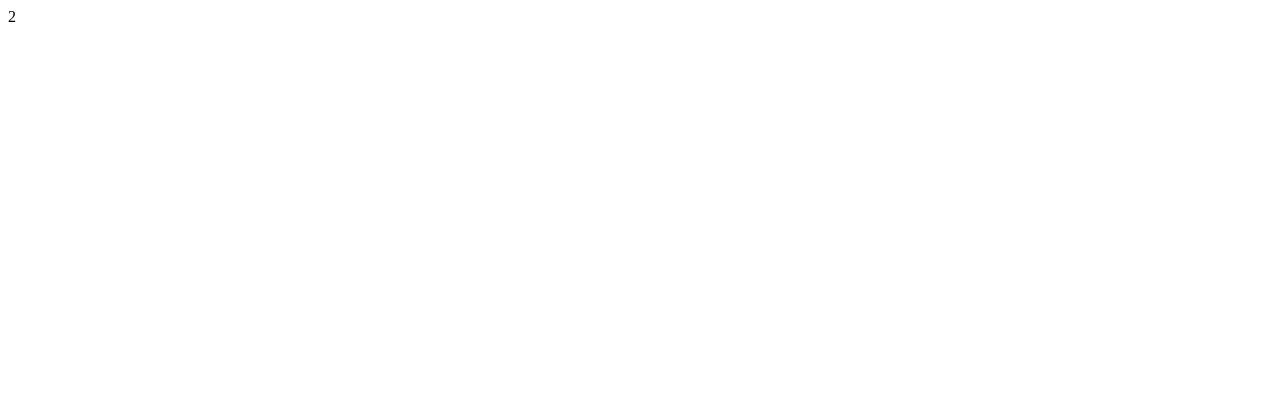
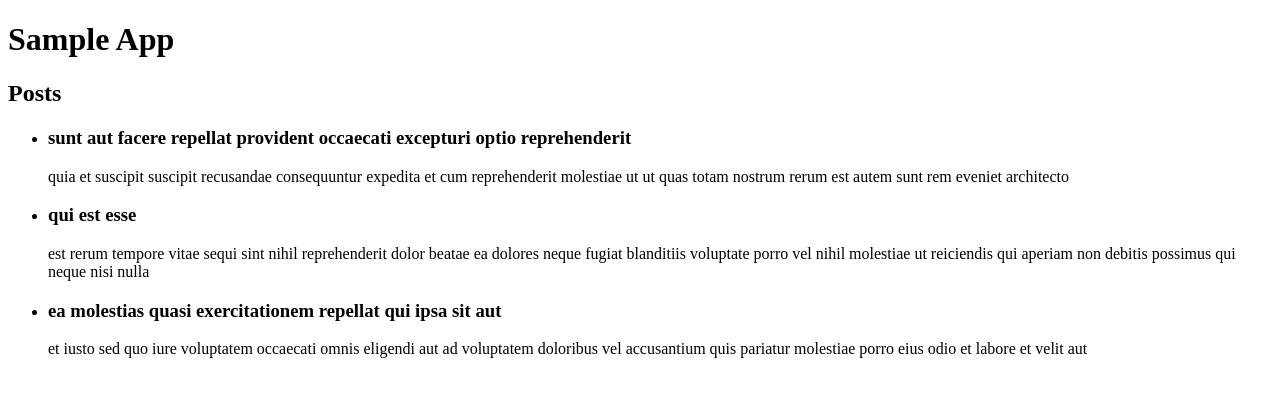
Before and after one commit to thoughtram/angular-upgrade-demo, a plain HTML site: page index.html in a window 1280 px wide. Drawn offline with nearby package versions, Linux system fonts and the light colour scheme.

Commit message:
step: controller

```diff
--- a/app.js
+++ b/app.js
@@ -1 +1,24 @@
 var app = angular.module('SampleApp', []);
+
+app.controller('PostsController', function () {
+  this.posts = [
+    {
+      "userId": 1,
+      "id": 1,
+      "title": "sunt aut facere repellat provident occaecati excepturi optio reprehenderit",
+      "body": "quia et suscipit\nsuscipit recusandae consequuntur expedita et cum\nreprehenderit molestiae ut ut quas totam\nnostrum rerum est autem sunt rem eveniet architecto"
+    },
+    {
+      "userId": 1,
+      "id": 2,
+      "title": "qui est esse",
+      "body": "est rerum tempore vitae\nsequi sint nihil reprehenderit dolor beatae ea dolores neque\nfugiat blanditiis voluptate porro vel nihil molestiae ut reiciendis\nqui aperiam non debitis possimus qui neque nisi nulla"
+    },
+    {
+      "userId": 1,
+      "id": 3,
+      "title": "ea molestias quasi exercitationem repellat qui ipsa sit aut",
+      "body": "et iusto sed quo iure\nvoluptatem occaecati omnis eligendi aut ad\nvoluptatem doloribus vel accusantium quis pariatur\nmolestiae porro eius odio et labore et velit aut"
+    }
+  ];
+});
--- a/index.html
+++ b/index.html
@@ -5,7 +5,16 @@
     <title>Sample App</title>
   </head>
   <body ng-app="SampleApp">
-    {{ 1 + 1 }}
+    <h1>Sample App</h1>
+    <div ng-controller="PostsController as ctrl">
+      <h2>Posts</h2>
+      <ul>
+        <li ng-repeat="post in ctrl.posts track by post.id">
+          <h3>{{post.title}}</h3>
+          <p>{{post.body}}</p>
+        </li>
+      </ul>
+    </div>
     <script src="https://code.angularjs.org/1.4.3/angular.js"></script>
     <script src="app.js"></script>
   </body>
```
